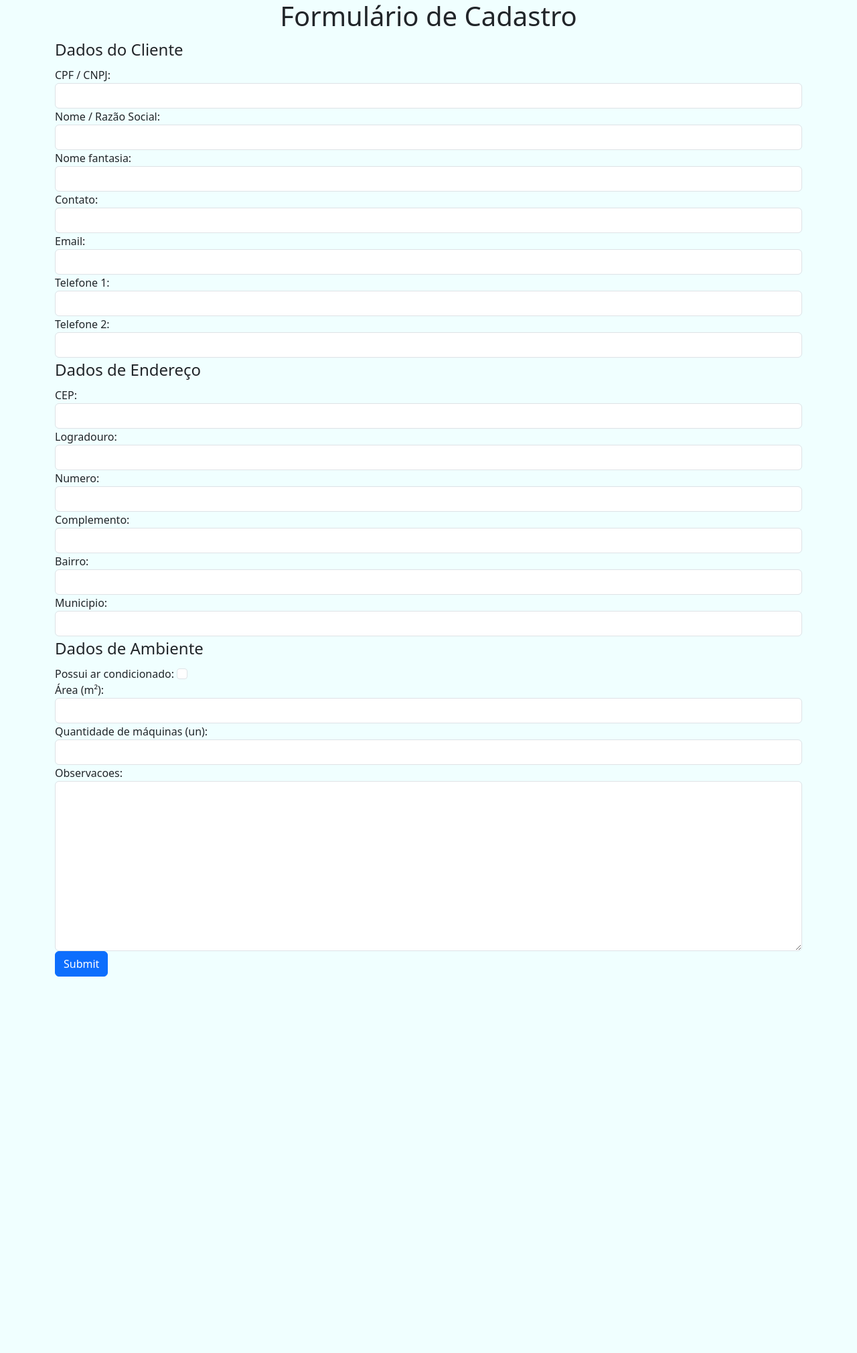
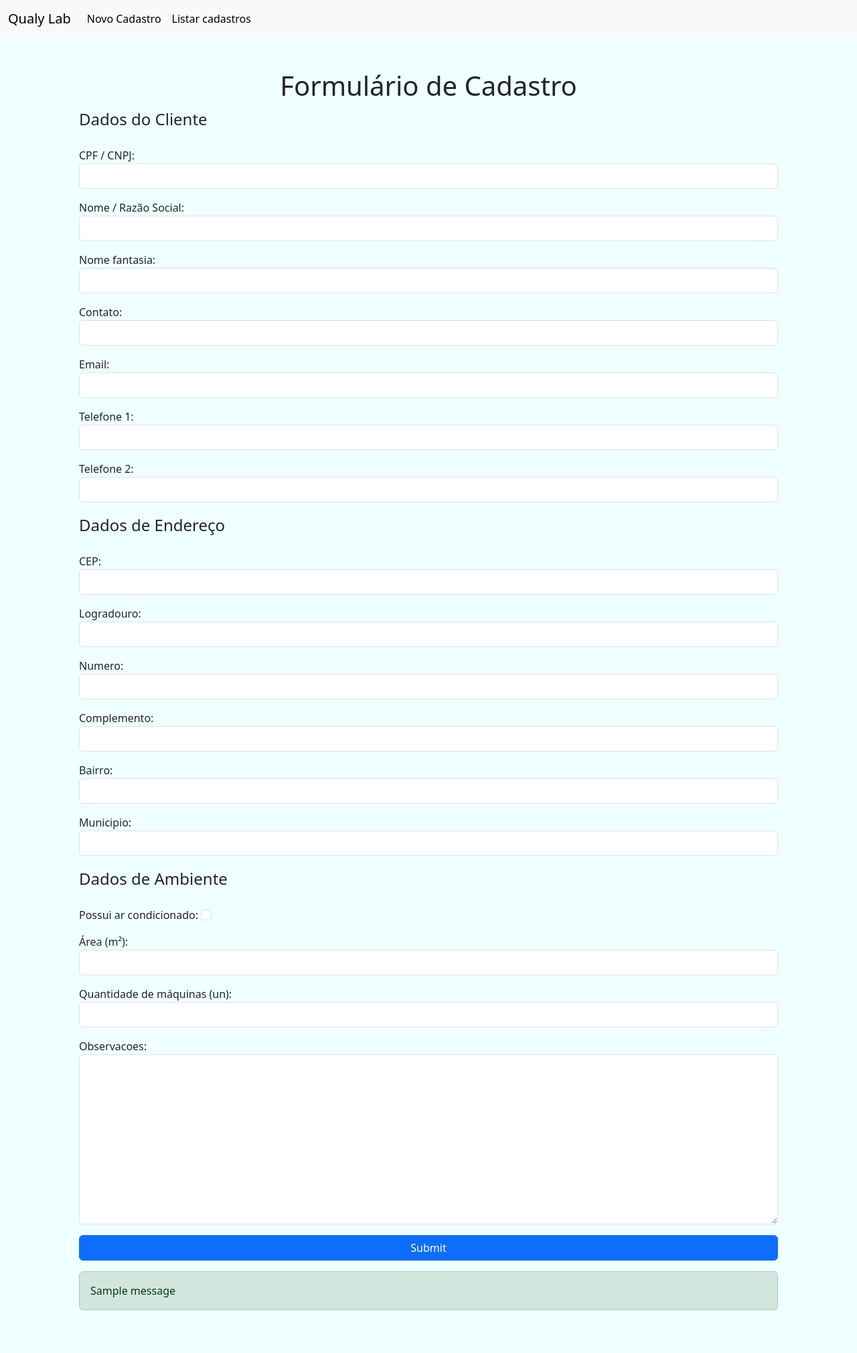
Before and after one commit to WaldembergDev/django-cliente-ar, a Django app: page /cadastro/cadastro_cliente in a window 1280 px wide. Shown: the whole page at 67% size. Before the commit the page ends 1458 px from the top, so only its background shows below. Run offline with Django 5.2, Linux system fonts and the light colour scheme; tables that the repository leaves empty hold one stand-in row (values such as "Sample post"); one stand-in notice (Sample message) is shown.

Commit message:
Criado o template para renderizar os cadastros

```diff
--- a/cadastro/models.py
+++ b/cadastro/models.py
@@ -41,3 +41,6 @@ class Cliente(models.Model):
         )
     endereco = models.OneToOneField(Endereco, on_delete=models.CASCADE)
     ambiente = models.OneToOneField(Ambiente, on_delete=models.CASCADE)
+
+    def __str__(self):
+        return self.nome_razao_social
--- a/cadastro/templates/cadastro_cliente.html
+++ b/cadastro/templates/cadastro_cliente.html
@@ -5,9 +5,9 @@
     <link rel="stylesheet" href="{% static 'cadastro/css/style.css' %}">
 {% endblock %}
 {% block content %}
-    <div class="container">
+    <div class="container p-5">
         <h1 class="text-center">Formulário de Cadastro</h1>
-        <form action="{% url 'cadastro_cliente' %}" method="POST">
+        <form action="{% url 'cadastro_cliente' %}" method="POST" class="d-flex flex-column gap-3">
             {% csrf_token %}
             <legend>Dados do Cliente</legend>
             {{ cliente_form }}
@@ -17,6 +17,13 @@
             {{ ambiente_form }}
             <input type="submit" class="btn btn-primary">
         </form>
+        {% if messages %}
+            {% for message in messages %}
+                <div class="alert {{message.tags}} mt-3" role="alert">
+                    {{message}}
+                </div>
+            {% endfor %}
+        {% endif %}
     </div>
     <script src="{% static 'cadastro/js/busca_cnpj.js' %}"></script>
 {% endblock %}
--- a/cadastro/urls.py
+++ b/cadastro/urls.py
@@ -3,5 +3,6 @@ from . import views
 
 urlpatterns = [
     path('cadastro_cliente', views.cadastro_cliente, name='cadastro_cliente'),
-    path('consulta_cnpj/', views.consulta_cnpj , name='consulta_cnpj')
+    path('consulta_cnpj/', views.consulta_cnpj , name='consulta_cnpj'),
+    path('lista_cadastros', views.lista_cadastros, name='lista_cadastros')
 ]
--- a/cadastro/views.py
+++ b/cadastro/views.py
@@ -1,6 +1,10 @@
+from multiprocessing import context
 from django.http import HttpResponse, JsonResponse
 from django.shortcuts import redirect, render
+from django.contrib.messages import constants
+from django.contrib import messages
 
+from cadastro.models import Cliente
 from cadastro.service import obter_dados_cnpj
 from .form import ClienteForm, AmbienteForm, EnderecoForm
 
@@ -37,6 +41,8 @@
                 'endereco_form': endereco_form,
                 'ambiente_form': ambiente_form,
             }
+            messages.add_message(request, constants.SUCCESS, 'O contato foi salvo com sucesso!')
+            return redirect('/cadastro/cadastro_cliente')
         return render(request, 'cadastro_cliente.html', context=context)
 
 def consulta_cnpj(request):
@@ -47,3 +53,11 @@
     if dados:
         return JsonResponse(dados)
     return JsonResponse({'erro': 'CNPJ inválido ou não encontrado'}, status=404)
+
+
+def lista_cadastros(request):
+    cadastros = Cliente.objects.all()
+    context = {
+        'cadastros': cadastros
+    }
+    return render(request, 'lista_cadastros.html', context=context)
--- a/templates/base.html
+++ b/templates/base.html
@@ -9,6 +9,7 @@
     {% endblock %}
   </head>
   <body>
+    {% include 'partials/navbar.html' %}
     {% block content %}
     {% endblock %}
     <script src="https://cdn.jsdelivr.net/npm/bootstrap@5.3.6/dist/js/bootstrap.bundle.min.js" integrity="sha384-j1CDi7MgGQ12Z7Qab0qlWQ/Qqz24Gc6BM0thvEMVjHnfYGF0rmFCozFSxQBxwHKO" crossorigin="anonymous"></script>
--- /dev/null
+++ b/templates/partials/navbar.html
@@ -0,0 +1,18 @@
+<nav class="navbar navbar-expand-lg bg-body-tertiary">
+  <div class="container-fluid">
+    <a class="navbar-brand" href="#">Qualy Lab</a>
+    <button class="navbar-toggler" type="button" data-bs-toggle="collapse" data-bs-target="#navbarNav" aria-controls="navbarNav" aria-expanded="false" aria-label="Toggle navigation">
+      <span class="navbar-toggler-icon"></span>
+    </button>
+    <div class="collapse navbar-collapse" id="navbarNav">
+      <ul class="navbar-nav">
+        <li class="nav-item">
+          <a class="nav-link active" aria-current="page" href="{% url 'cadastro_cliente' %}">Novo Cadastro</a>
+        </li>
+        <li class="nav-item">
+          <a class="nav-link active" href="{% url 'lista_cadastros' %}">Listar cadastros</a>
+        </li>
+      </ul>
+    </div>
+  </div>
+</nav>
```
Also changed, not shown: cadastro/templates/lista_cadastros.html (added, +27 -0 lines), cliente_ar/settings.py (+8 -0 lines), db.sqlite3.
